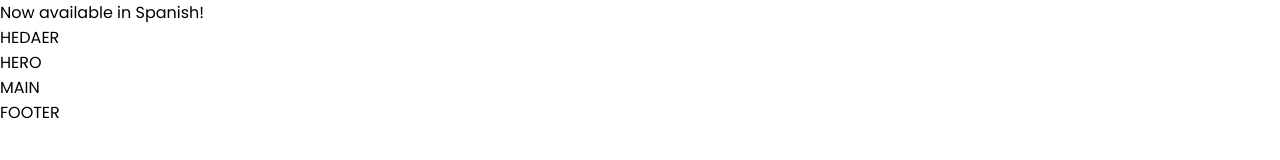
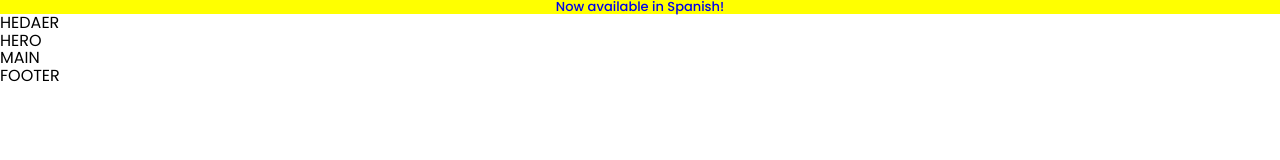
Before and after one commit to liepsneletech/8-grasshopper, a website: page index.html in a window 1280 px wide. Drawn offline with Linux system fonts and the light colour scheme; files that its build step writes are made by us from their sources.

Commit message:
Top bar style

```diff
--- a/css/base/base.css
+++ b/css/base/base.css
@@ -12,6 +12,7 @@ body * {
   padding: 0;
   margin: 0;
   vertical-align: top;
+  line-height: 1.1;
 }
 
 body {
--- a/css/base/layout.css
+++ b/css/base/layout.css
@@ -0,0 +1,3 @@
+.container-full {
+  background-color: yellow;
+}
--- a/css/components/top-bar.css
+++ b/css/components/top-bar.css
@@ -0,0 +1,9 @@
+.top-bar {
+  text-align: center;
+  font-weight: 500;
+  font-size: 13px;
+}
+
+.top-bar a {
+  text-decoration: none;
+}
--- a/index.html
+++ b/index.html
@@ -14,13 +14,17 @@
     />
     <!-- base style -->
     <link rel="stylesheet" href="./css/base/base.css" />
+    <link rel="stylesheet" href="./css/base/layout.css" />
     <!-- components -->
-    <link rel="stylesheet" href="./css/components/" />
+    <link rel="stylesheet" href="./css/components/top-bar.css" />
+    <link rel="stylesheet" href="./css/components/header.css" />
     <!-- custom style -->
     <link rel="stylesheet" href="./css/base/home.css" />
   </head>
   <body>
-    <section class="top-bar">Now available in Spanish!</section>
+    <section class="top-bar container-full">
+      <a href="#" class="">Now available in Spanish!</a>
+    </section>
     <header>HEDAER</header>
     <section>HERO</section>
     <main>MAIN</main>
```
